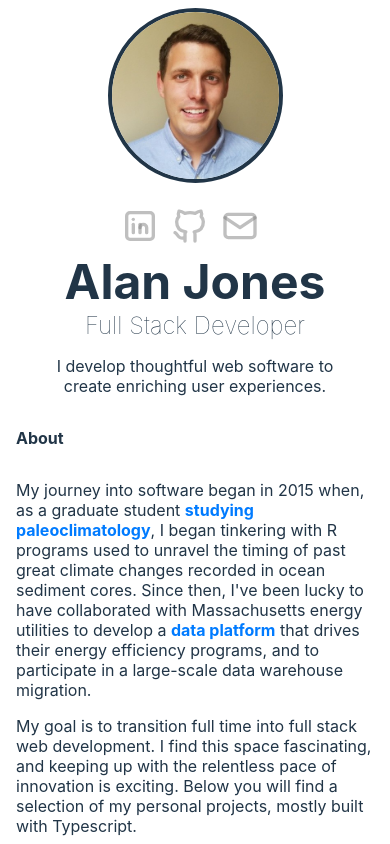
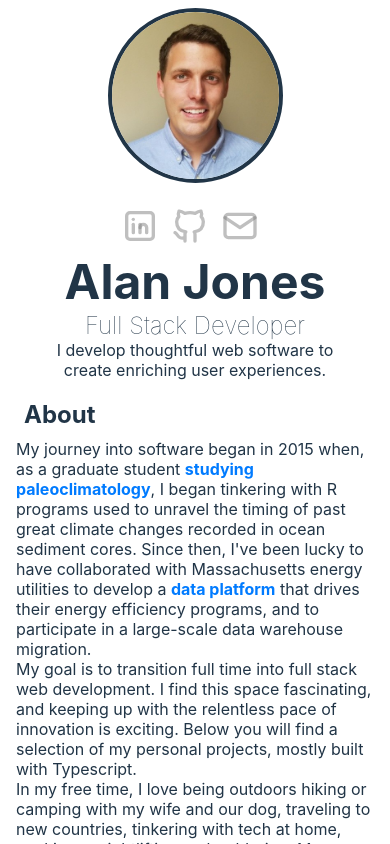
Before and after one commit to aljones1816/aljones1816.github.io, a React (Vite) app: page / in a window 390 px wide. Shown: the top 844 px of the page. Built offline with nearby package versions, Linux system fonts and the light colour scheme.

Commit message:
adjust spacing in mobile layout

```diff
--- a/src/styles/App.css
+++ b/src/styles/App.css
@@ -1,5 +1,7 @@
 * {
   box-sizing: border-box;
+  margin: 0;
+  padding: 0;
 }
 
 :root {
@@ -18,9 +20,12 @@ body {
 
 html,
 body {
-  height: 100vh;
+
+  display: flex;
   margin: 0;
   padding: 0;
+  align-items: center;
+  justify-content: center;
 }
 
 .app {
@@ -37,6 +42,7 @@ body {
   display: flex;
   flex-direction: row;
   width: 75%;
+
 }
 
 .title {
@@ -98,6 +104,7 @@ body {
 
 .about-me {
   width: 75%;
+  margin-bottom:10px;
 }
 .projects {
   display: flex;
@@ -161,6 +168,8 @@ h2 {
 .content-header {
   padding-left: 1em;
   width: 75%;
+  font-size: 1.5rem;
+  margin-bottom: 10px;
 }
 
 /* Example media query for small screens */
@@ -192,6 +201,7 @@ h2 {
   .header {
     flex-direction: column;
     padding: 0;
+    margin-bottom: 20px;
   }
 
   .project-card {
```
